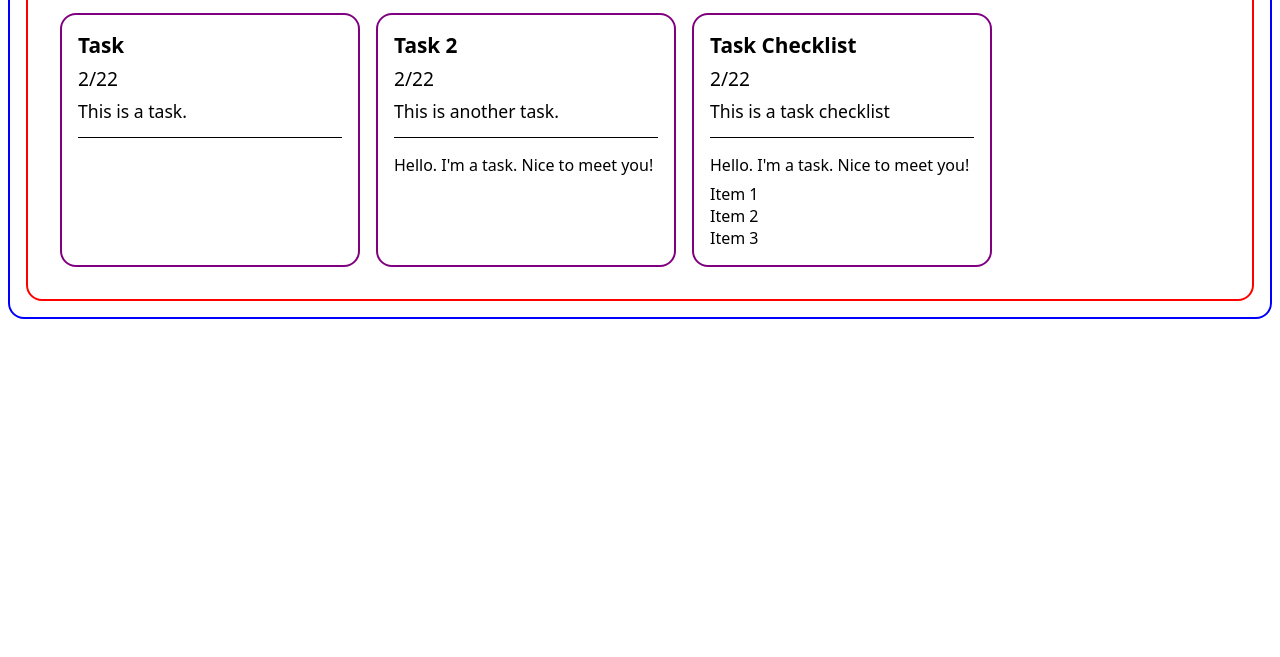
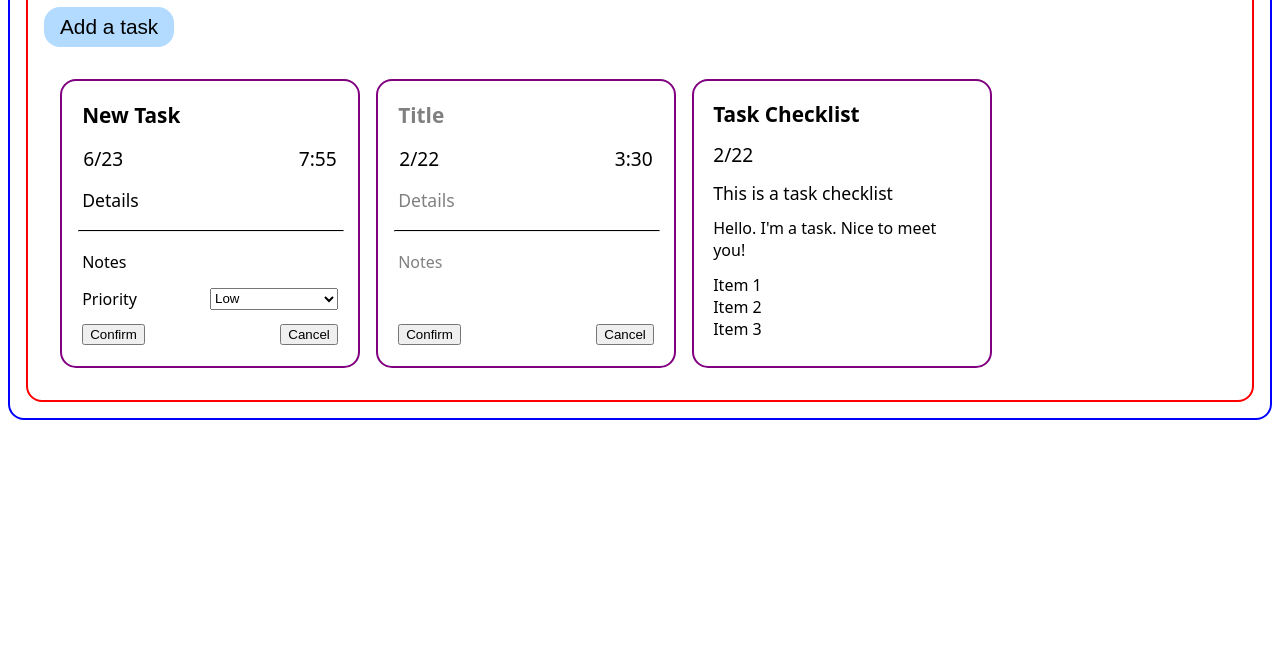
Before and after one commit to Kurulucifer/odin-todo-list, a website built with webpack: page src/index.html in a window 1280 px wide. Shown: the part 143-800 px from the top of the page. Built offline with nearby package versions, Linux system fonts and the light colour scheme.

Commit message:
Someone save me PLEASEEEE
I undersestimated the scope of this project

```diff
--- /dev/null
+++ b/src/dom-new-task-card-maker.js
@@ -0,0 +1,182 @@
+import { format, parse } from "date-fns";
+
+function domNewTaskCardMaker(taskFields = {}) {
+    let task = {
+        type: "task",
+        id: "",
+        name: "New Task",
+        date: null,
+        details: "Details",
+        notes: "Notes",
+        priority: "low",
+        done: false,
+    };
+
+    // maybe delete "done" key because it's unnecessary
+    task = { ...task, ...taskFields }
+
+    const newTaskCard = document.createElement("div");
+    newTaskCard.className = "edit-task";
+
+    const name = document.createElement("div");
+    name.className = "name";
+    name.contentEditable = "true";
+
+    const dateTime = document.createElement("div");
+    dateTime.className = "date-time";
+
+    const dateInput = document.createElement("input");
+    dateInput.className = "dateInput";
+    dateInput.type = "date";
+    const date = document.createElement("div");
+    date.className = "date";
+    addDateListeners(date, dateInput);
+    const timeInput = document.createElement("input");
+    timeInput.className = "timeInput";
+    timeInput.type = "time";
+    const time = document.createElement("div");
+    time.className = "time";
+    addTimeListeners(time, timeInput);
+
+    dateTime.appendChild(dateInput);
+    dateTime.appendChild(date);
+    dateTime.appendChild(timeInput);
+    dateTime.appendChild(time);
+
+    const details = document.createElement("div");
+    details.className = "details";
+    details.contentEditable = "true";
+
+    const border = document.createElement("hr");
+
+    const notes = document.createElement("div");
+    notes.className = "notes";
+    notes.contentEditable = "true";
+
+    const priority = document.createElement("div");
+    priority.className = "priority";
+    const priorityLabel = document.createElement("label");
+    priorityLabel.htmlFor = "priority-select";
+    priorityLabel.textContent = "Priority";
+    const prioritySelect = document.createElement("select");
+    prioritySelect.name = "priority";
+    prioritySelect.id= "priority-select";
+    const optionLow = document.createElement("option");
+    optionLow.value = "low";
+    optionLow.textContent = "Low";
+    const optionMedium = document.createElement("option");
+    optionMedium.value = "medium";
+    optionMedium.textContent = "Medium";
+    const optionHigh = document.createElement("option");
+    optionHigh.value = "high";
+    optionHigh.textContent = "High";
+    prioritySelect.appendChild(optionLow);
+    prioritySelect.appendChild(optionMedium);
+    prioritySelect.appendChild(optionHigh);
+    priority.appendChild(priorityLabel);
+    priority.appendChild(prioritySelect);
+
+    const finishButtons = document.createElement("div");
+    finishButtons.className = "finish-buttons";
+    const confirmButton = document.createElement("button");
+    confirmButton.textContent = "Confirm";
+    const cancelButton = document.createElement("button");
+    cancelButton.textContent = "Cancel";
+    finishButtons.appendChild(confirmButton);
+    finishButtons.appendChild(cancelButton);
+
+    // pre-filling
+
+    name.textContent = task.name;
+    details.textContent = task.details;
+    notes.textContent = task.notes;
+    prioritySelect.value = task.priority;
+
+    if (!task.date) {
+        const currentDate = new Date();
+        task.date = currentDate;
+        date.textContent = format(currentDate, "M/d");
+        dateInput.value = format(currentDate, "yyyy-MM-dd");
+        time.textContent = format(currentDate, "H:mm");
+        timeInput.value = format(currentDate, "HH:mm");
+    }
+    else {
+        date.textContent = format(task.date, "M/d");
+        dateInput.value = format(task.date, "yyyy-MM-dd");
+        time.textContent = format(task.date, "H:mm");
+        timeInput.value = format(task.date, "HH:mm");
+    }
+
+    newTaskCard.appendChild(name);
+    newTaskCard.appendChild(dateTime);
+    newTaskCard.appendChild(details);
+    newTaskCard.appendChild(border);
+    newTaskCard.appendChild(notes);
+    newTaskCard.appendChild(priority);
+    newTaskCard.appendChild(finishButtons);
+
+    addConfirmButtonListener(confirmButton, !task.id, newTaskCard, task);
+    addCancelButtonListener(cancelButton, !task.id, newTaskCard)
+
+    return newTaskCard;
+}
+
+function addDateListeners(dateDisplay, dateInput) {
+    dateDisplay.addEventListener('click', () => dateInput.showPicker());
+    dateInput.addEventListener('change', () => {
+        const dateObject = parse(dateInput.value, "yyyy-MM-dd", new Date());
+        dateDisplay.textContent = format(dateObject, "M/d");
+    });
+}
+
+function addTimeListeners(timeDisplay, timeInput) {
+    timeDisplay.addEventListener('click', () => timeInput.showPicker());
+    timeInput.addEventListener('change', () => {
+        const timeObject = parse(timeInput.value, "HH:mm", new Date());
+        timeDisplay.textContent = format(timeObject, "H:mm");
+    });
+}
+
+function addConfirmButtonListener(confirmButton, isNew, currentCard, task) {
+    confirmButton.addEventListener('click', () => {
+        const updatedTask = updateTaskFields(currentCard, task);
+        const cardSaved = new CustomEvent("card-saved", {
+            bubbles: true,
+            detail: {
+                new: isNew,
+                task: updatedTask,
+            }
+        });
+        currentCard.dispatchEvent(cardSaved);
+    })
+}
+
+function updateTaskFields(currentCard, task) {
+    const nameField = currentCard.querySelector(".name").textContent.trim() || "New Task";
+    const detailsField = currentCard.querySelector(".details").textContent.trim() || "Details";
+    const notesField = currentCard.querySelector(".notes").textContent.trim() || "Notes";
+
+    const newFields = {
+        name: nameField,
+        details: detailsField,
+        notes: notesField,
+    }
+
+    return { ...task, ...newFields };
+}
+
+function addCancelButtonListener(cancelButton, isNew, currentCard) {
+    cancelButton.addEventListener('click', () => {
+        if (isNew) {
+            currentCard.remove();
+        }
+        else {
+            const discardChanges = new CustomEvent("discard-changes", {
+                bubbles: true,
+            });
+            currentCard.dispatchEvent(discardChanges);
+        }
+    })
+}
+
+export default domNewTaskCardMaker;
--- a/src/dom-project-handler.js
+++ /dev/null
@@ -1 +0,0 @@
-import projectMaker from "./project-maker.js";
--- a/src/index.html
+++ b/src/index.html
@@ -6,29 +6,43 @@
   <title>Document</title>
 </head>
 <body>
-  <div class="test">Hello!</div>
-  <div class="projects">
-    <div class="project">
+  <div class="projects" id="projects">
+    <div class="project" id="default">
       <div class="project-name">
         Default
       </div>
-      <div class="project-details" data-id="123">
+      <div class="project-details">
         This is the default project.
       </div>
-      <div class="task-list">
-        <div class="task">
-          <div class="name">Task</div>
-          <div class="date">2/22</div>
-          <div class="details">This is a task.</div>
-          <div class="notes"></div> <!-- where to put notes? -->
+      <div class="new-task-button">
+        <button>Add a task</button>
+      </div>
+      <div class="task-list" id="1">
+        <div class="edit-task" data-id="789">
+          <div contenteditable="true" class="name"></div>
+          <div class="date-time">
+            <input class="date-input" type="date">
+            <div class="date">2/22</div>
+            <input class="time-input" type="time">
+            <div class="time">3:30</div>
+          </div>
+          <div contenteditable="true" class="details"></div>
+          <hr>
+          <div contenteditable="true" class="notes"></div>
+          <!-- <div class="priority">
+            <label for="priority-select">Priority</label>
+            <select name="priority" id="priority-select">
+              <option value="low">Low</option>
+              <option value="medium">Medium</option>
+              <option value="high">High</option>
+            </select>
+          </div> -->
+          <div class="finish-buttons">
+            <button class="confirm">Confirm</button>
+            <button class="cancel">Cancel</button>
+          </div>
         </div>
-        <div class="task">
-          <div class="name">Task 2</div>
-          <div class="date">2/22</div>
-          <div class="details">This is another task.</div>
-          <div class="notes">Hello. I'm a task. Nice to meet you!</div>
-        </div>
-        <div class="task" data-id="456">
+        <div class="task" data-id="789">
           <div class="name">Task Checklist</div>
           <div class="date">2/22</div>
           <div class="details">This is a task checklist</div>
--- a/src/index.js
+++ b/src/index.js
@@ -1,15 +1,16 @@
 import "./stylesheet.css";
-import projectMaker from "./project-maker.js";
+import domNewTaskCardMaker from "./dom-new-task-card-maker.js";
 
-const task1Name = "buy milk";
-const task1Date = new Date();
-const task1Details = "gotta buy milk from ralphs";
-const task1Notes = "remember to bring the coupon";
-const task1Priority = "3";
+const newCard = domNewTaskCardMaker();
 
-const projectName = "Default";
-const projectDetails = "This is the default project.";
-const projectColor = "green";
+const project = document.getElementById("default");
+project.addEventListener('card-saved', (e) => {
+    console.log(e.detail.task);
+})
 
-const project = projectMaker(projectName, projectDetails, projectColor);
-project.addTask(task1Name, task1Date, task1Details, task1Name, task1Notes, task1Priority);
+project.addEventListener('discard-changes', (e) => {
+    console.log("Throw away!");
+})
+
+const taskList = document.getElementById("1");
+taskList.prepend(newCard);
--- a/src/stylesheet.css
+++ b/src/stylesheet.css
@@ -5,8 +5,15 @@ body, html {
     box-sizing: border-box;
 }
 
-.test {
-    background-color: aqua;
+#form-task, #add-task[open] {
+    display: flex;
+    flex-direction: column;
+    gap: 1rem;
+}
+
+#form-task > .form-row {
+    display: flex;
+    flex-direction: column;
 }
 
 .projects {
@@ -24,6 +31,7 @@ body, html {
     padding: 1rem;
     border: solid 2px red;
     border-radius: 1rem;
+    gap: 1rem;
 }
 
 .project-name {
@@ -34,6 +42,20 @@ body, html {
 .project-details {
     font-size: 1.4rem;
     font-weight: 400;
+}
+
+.new-task-button > button {
+    background-color: rgb(103, 184, 255, 0.5);
+    font-size: 1.3rem;
+    padding: 0.5rem 1rem;
+    border: none;
+    border-radius: 1rem;
+}
+
+.new-task-button > button:hover {
+    background-color: rgb(103, 184, 255);
+    border: none;
+    cursor: pointer;
 }
 
 .task-list {
@@ -52,27 +74,120 @@ body, html {
     gap: 0.4rem;
 }
 
-.task > .name {
+.task > * {
+    padding: 0.2rem;
+}
+
+.task-list .name {
     font-size: 1.3rem;
     font-weight: 600;
 }
 
-.task > .date {
+.task-list .date-time {
+    display: flex;
+    flex-direction: row;
+    justify-content: space-between;
+    padding: 0;
+}
+
+.task-list .date,
+.task-list .time {
     font-size: 1.2rem;
     font-weight: 500;
 }
 
-.task > .details {
-    font-size: 1.1rem;
-    padding-bottom: 0.5rem;
+.task-list .date {
+    margin-right: auto;
 }
 
-.task > .notes {
-    padding-top: 1rem;
-    border-top: solid 1px black;
+.task-list .details {
+    font-size: 1.1rem;
 }
 
-.task > .notes,
-.task > .checklist {
+.task-list hr {
+    border-top: 1px solid black;
+    width: 100%;
+}
+
+.task-list .notes,
+.task-list .checklist {
     display: block;
 }
+
+.task-list .priority {
+    display: flex;
+    flex-direction: row;
+    justify-content: space-between;
+}
+
+.priority > select {
+    width: 50%;
+}
+
+.task-list .finish-buttons {
+    display: flex;
+    flex-direction: row;
+    justify-content: space-between;
+    margin-top: auto;
+}
+
+/* New Task Card*/
+
+.task-list > .edit-task {
+    padding: 1rem;
+    border: solid 2px purple;
+    border-radius: 1rem;
+    display: flex;
+    flex-direction: column;
+    gap: 0.4rem;
+}
+
+.edit-task > *:not(hr, button),
+.edit-task > .date-time > * {
+    padding: 0.2rem;
+    border: solid 1px transparent;
+}
+
+.edit-task > *:not(hr, button, .date-time, .finish-buttons):hover,
+.edit-task > .date-time > *:hover {
+    border: solid 1px black;
+}
+
+input[type="date"],
+input[type="time"] {
+    position: absolute;
+    opacity: 0;
+    width: 0;
+    height: 0;
+}
+
+.edit-task *:empty::before {
+    cursor: text;
+}
+
+
+
+.edit-task > .name[contenteditable]:empty::before {
+    content: "Title";
+    color: gray;
+}
+
+.edit-task > .date-time > .date:empty::before {
+    content: "Date";
+    color: gray;
+}
+
+.edit-task > .date-time > .time:empty::before {
+    content: "Time";
+    color: gray;
+}
+
+.edit-task > .details[contenteditable]:empty::before {
+    content: "Details";
+    color: gray;
+}
+
+.edit-task > .notes[contenteditable]:empty::before {
+    content: "Notes";
+    color: gray;
+}
```
Also changed, not shown: src/dom-handler.js (added, +22 -0 lines), src/dom-project-maker.js (added, +34 -0 lines), src/dom-task-maker.js (added, +29 -0 lines), src/project-handler.js (added, +30 -0 lines), src/project-maker.js (+4 -3 lines).
